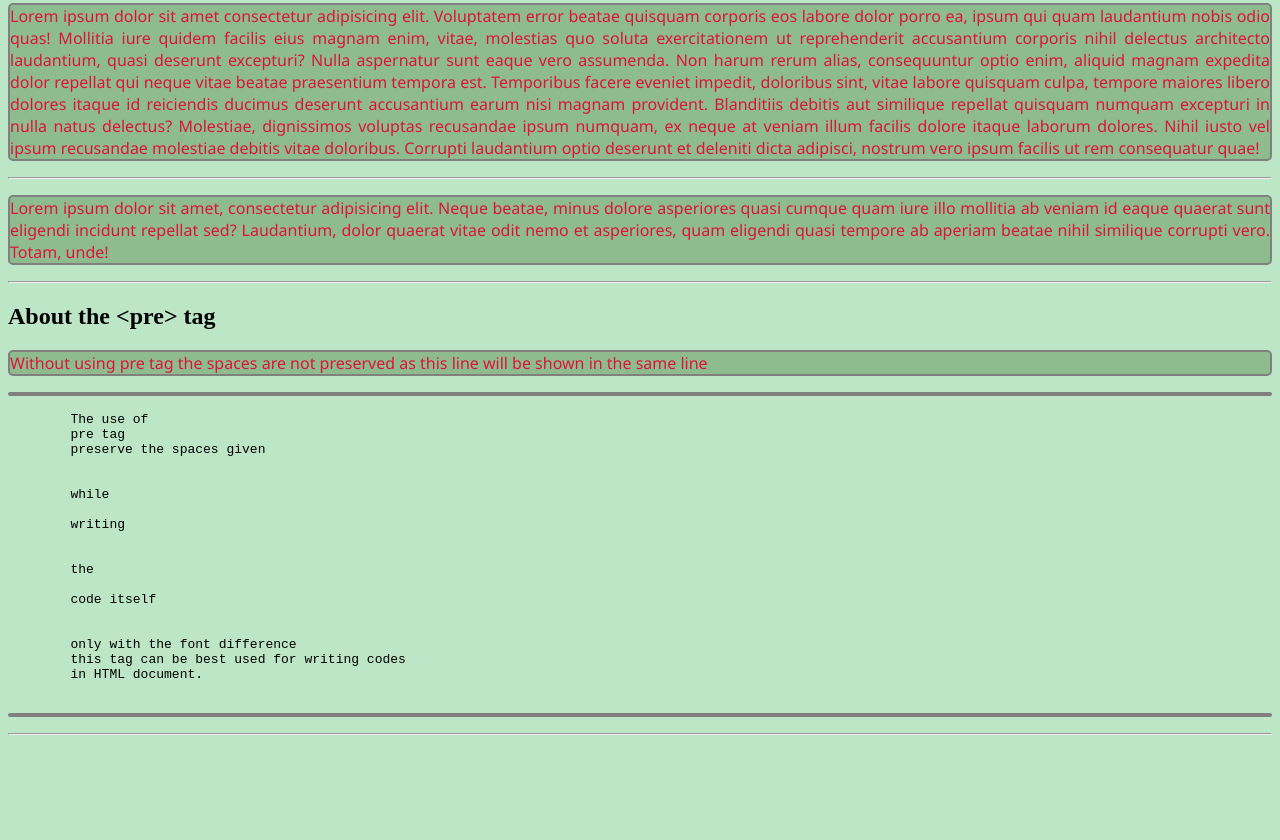
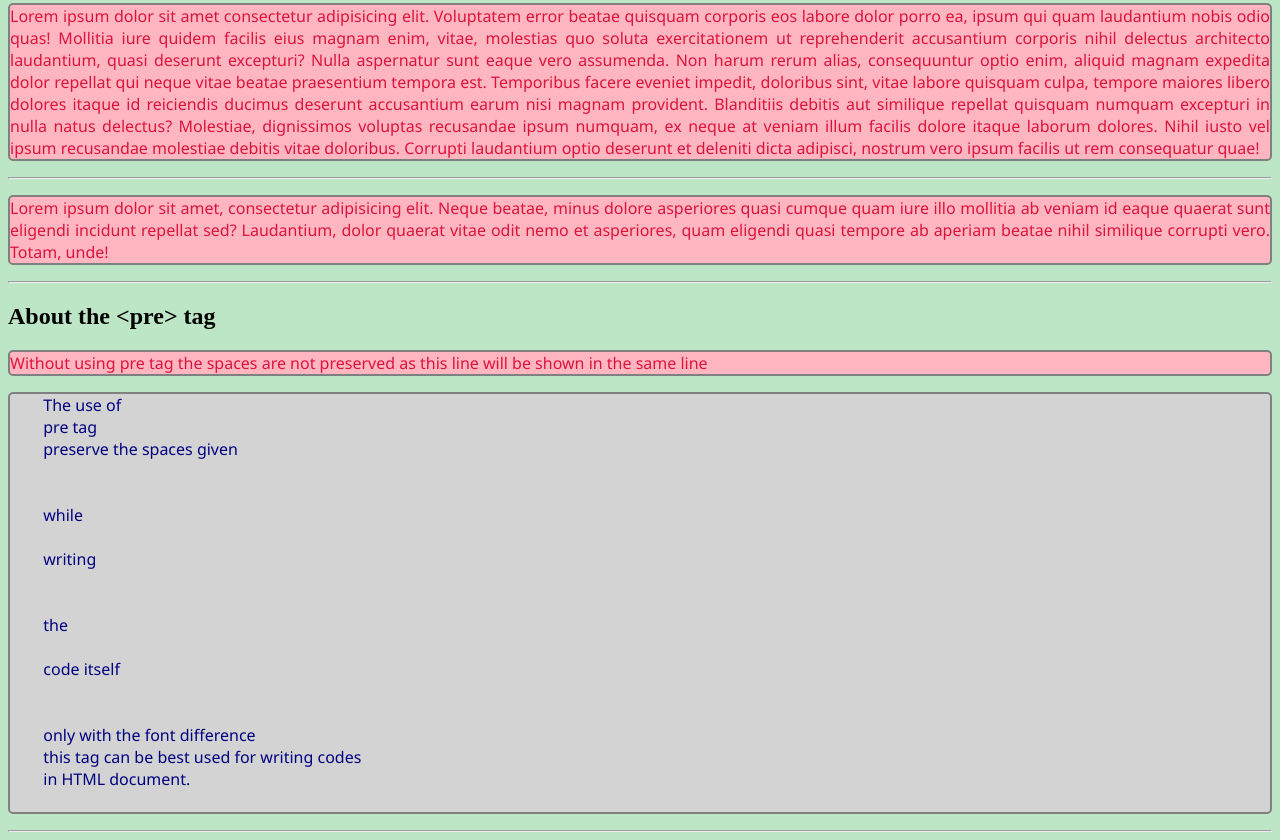
Before and after one commit to slolusare96/practice_repo, a plain HTML site: page html_Codes/summary.html in a window 1280 px wide. Shown: the part 525-1365 px from the top of the page. Before the commit the page ends 1268 px from the top, so only its background shows below. Drawn offline with Linux system fonts and the light colour scheme.

Commit message:
summary file 13.01.2023

```diff
--- a/html_Codes/css_files/summary.css
+++ b/html_Codes/css_files/summary.css
@@ -1,9 +1,19 @@
 p{
     color: crimson;
-    background-color: darkseagreen;
+    background-color: lightpink;
     font-family: 'Segoe UI';
     border: 2px gray solid;
     border-radius: 5px;
     text-align: justify;
     font-size: 16px;
 }
+
+pre{
+    color: navy;
+    background-color: lightgray;
+    font-family: 'Segoe UI';
+    border: 2px gray solid;
+    border-radius: 5px;
+    text-align: justify;
+    font-size: 16px;
+}
--- a/html_Codes/summary.html
+++ b/html_Codes/summary.html
@@ -4,14 +4,18 @@
     <meta charset="UTF-8" />
     <meta http-equiv="X-UA-Compatible" content="IE=edge" />
     <meta name="viewport" content="width=device-width, initial-scale=1.0" />
-    <link rel="stylesheet" href="./css_files/summary.css">
+    <link rel="stylesheet" href="./css_files/summary.css" />
     <title>HTML summary</title>
   </head>
-  <body style="background-color: rgb(189, 230, 198);">
-    <h1 style="color: red; background-color: cornsilk; text-align: center;">Here comes the end....</h1>
+  <body style="background-color: rgb(189, 230, 198)">
+    <h1 style="color: red; background-color: cornsilk; text-align: center">
+      Here comes the end....
+    </h1>
     <p>We will quickly revise the concepts...</p>
     <br />
-    <h2 style="font-family: 'Segoe UI'; color: red; background-color: yellow;">About headings</h2>
+    <h2 style="font-family: 'Segoe UI'; color: red; background-color: yellow">
+      About headings
+    </h2>
     <h1>heading1</h1>
     <h2>heading2</h2>
     <h3>heading3</h3>
@@ -52,8 +56,7 @@
       Without using pre tag the spaces are not preserved as this line will be
       shown in the same line
     </p>
-    <p>
-      <pre>
+    <pre>
         The use of
         pre tag
         preserve the spaces given
@@ -72,11 +75,8 @@
         only with the font difference
         this tag can be best used for writing codes
         in HTML document.
-      </pre>
-    </p>
+    </pre>
 
-
-    <hr>
-
+    <hr />
   </body>
 </html>
```
